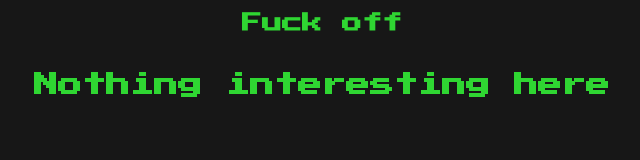
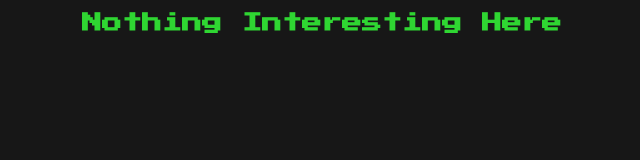
Before and after one commit to xapnar/parpiev, a plain HTML site: page index.html in a window 1280 px wide. Shown: the whole page, without its empty margins (318-958 px from the left). Drawn offline with Linux system fonts and the light colour scheme.

```diff
--- a/index.html
+++ b/index.html
@@ -3,14 +3,13 @@
 <head>
     <meta charset="UTF-8" />
     <meta name="viewport" content="width=device-width, initial-scale=1.0" />
-    <title>Parpiev Arcade</title>
+    <title>what</title>
     <link rel="stylesheet" href="style.css" />
     <link href="https://fonts.googleapis.com/css2?family=Press+Start+2P&display=swap" rel="stylesheet">
 </head>
 <body>
     <div class="header">
-        <h1>Fuck off</h1>
-        <h2>Nothing interesting here</h2>
+        <h1>Nothing Interesting Here</h1>
     </div>
 
     <div class="navbar">
```
